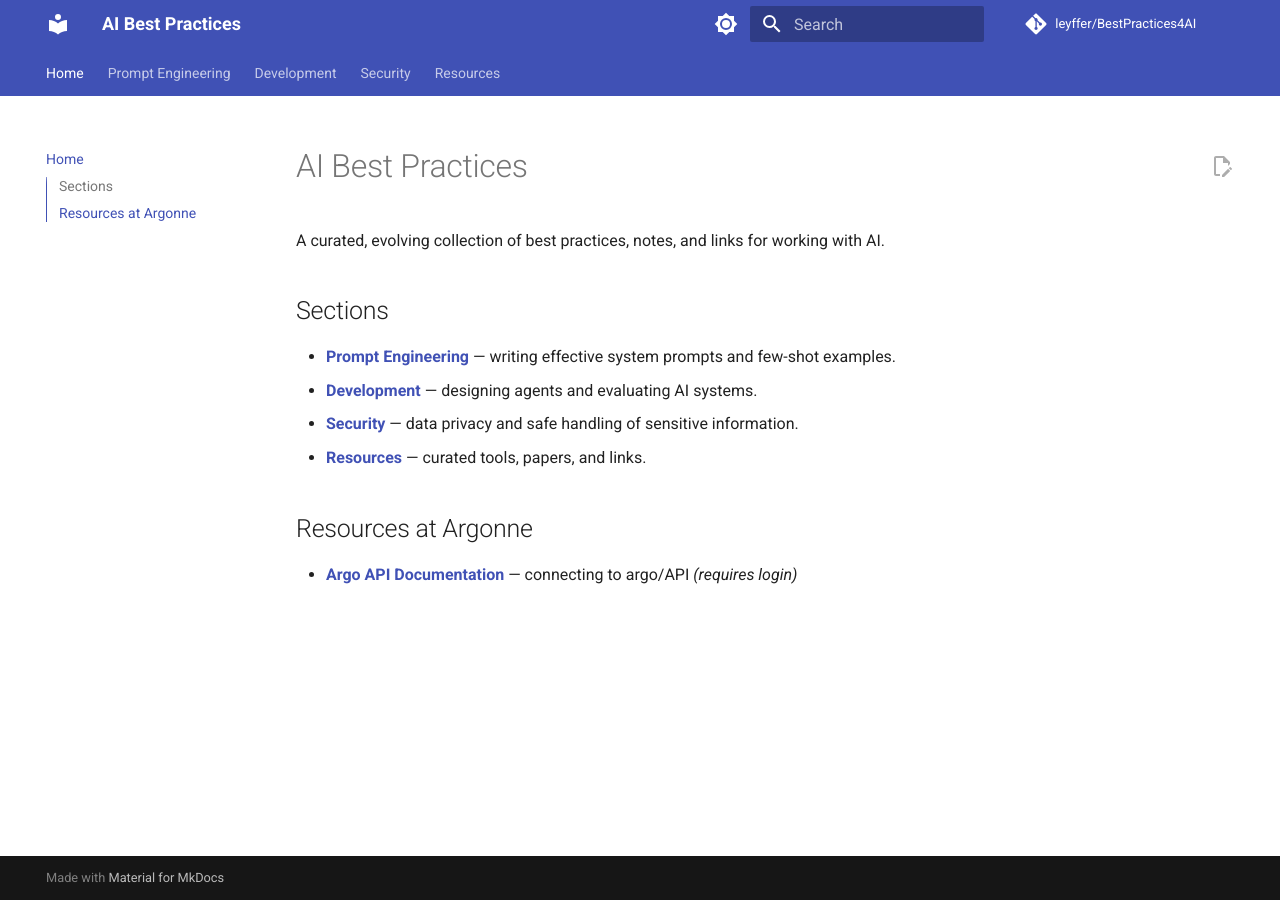
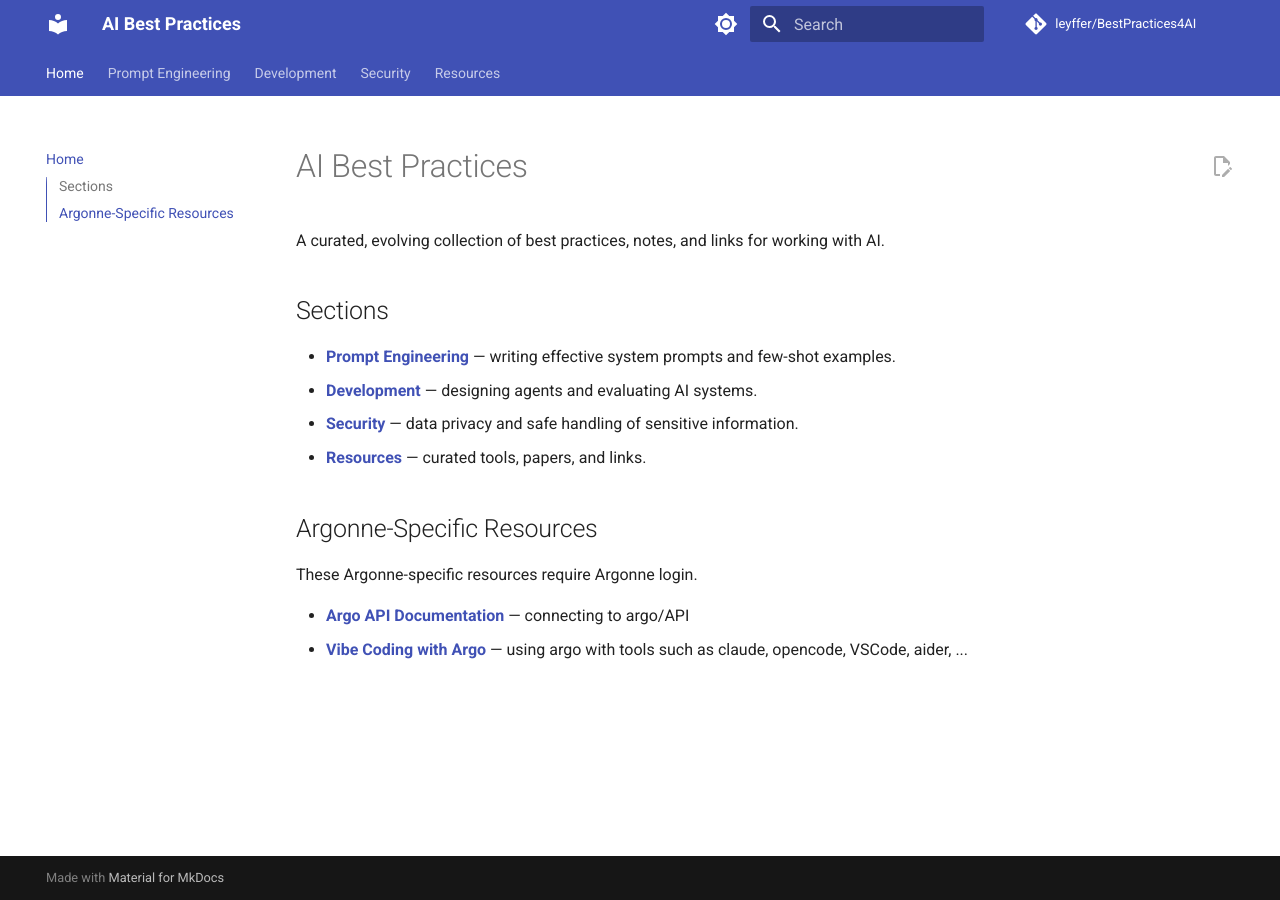
Before and after one commit to leyffer/BestPractices4AI, an MkDocs documentation site: the page built from docs/index.md, in a window 1280 px wide. Built offline with MkDocs 1.6.1 and Material for MkDocs 9.7.7, drawn with Linux system fonts in a browser that asks for light colours; comment, search, counter and statistics services are not loaded.

Commit message:
adding ANL specific resources

```diff
--- a/docs/index.md
+++ b/docs/index.md
@@ -9,6 +9,9 @@ A curated, evolving collection of best practices, notes, and links for working w
 - **[Security](security/data-privacy.md)** — data privacy and safe handling of sensitive information.
 - **[Resources](resources/links.md)** — curated tools, papers, and links.
 
-## Resources at Argonne
+## Argonne-Specific Resources
 
-- **[Argo API Documentation](https://anl.app.box.com/notes/1444961193376?s=ubtrsefonqeo9xppdzcurezy8rzsbs96)** — connecting to argo/API *(requires login)*
+These Argonne-specific resources require Argonne login.
+
+- **[Argo API Documentation](https://anl.app.box.com/notes/1444961193376?s=ubtrsefonqeo9xppdzcurezy8rzsbs96)** — connecting to argo/API
+- **[Vibe Coding with Argo](https://anl.app.box.com/notes/1871610644419?s=hxc72dkm0a8mlmo7ownfl4ixwx6iu3ko)** — using argo with tools such as claude, opencode, VSCode, aider, ...
```
